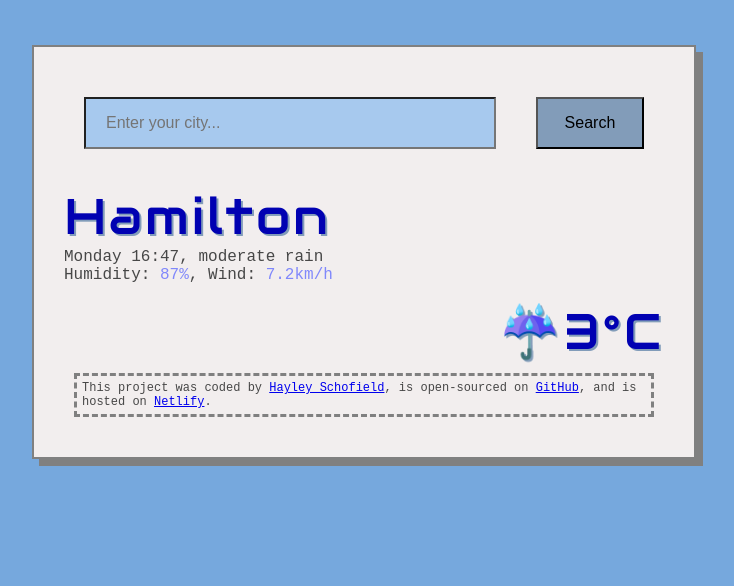
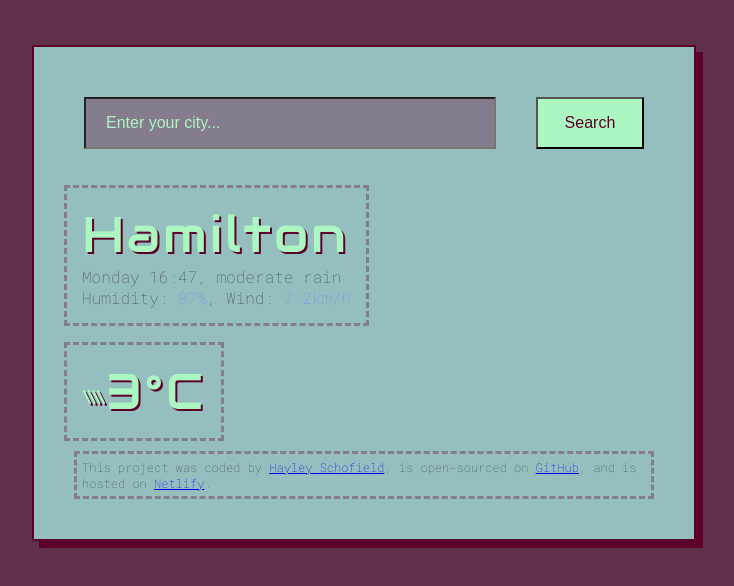
Before and after one commit to heschofield/Weather, a plain HTML site: page index.html in a window 1280 px wide. Shown: the whole page, without its empty margins (276-1010 px from the left). Drawn offline with nearby package versions, Linux system fonts and the light colour scheme; a web font is replaced by a local one.

Commit message:
updating colour palette

```diff
--- a/index.html
+++ b/index.html
@@ -6,6 +6,8 @@
     <title>My Weather App</title>
     <link rel="stylesheet" href="src/styles.css" />
 <link href="https://fonts.googleapis.com/css2?family=Audiowide&family=Chicle&family=Oi&display=swap" rel="stylesheet">
+<link href="https://fonts.googleapis.com/css2?family=Roboto+Mono:ital,wght@0,100..700;1,100..700&display=swap" rel="stylesheet">
+<link rel="stylesheet" href="https://fonts.googleapis.com/css2?family=Material+Symbols+Outlined:opsz,wght,FILL,GRAD@20..48,100..700,0..1,-50..200" />
 </head>
 <body>
     <div class ="weather-app">
@@ -30,7 +32,9 @@
 Humidity: <span class="weather-specs">87%</span>, Wind: <span class="weather-specs">7.2km/h</span>
       </p>
 <div class="current-temperature">
-            <span class="current-temperature-icon">☔️</span
+            <span class="current-temperature-icon"><span class="material-symbols-outlined">
+rainy_heavy
+</span></span
             ><span class="current-temperature-value" id="current-temperature"
               >3</span
             ><span class="current-temperature-unit">°C</span>
--- a/src/styles.css
+++ b/src/styles.css
@@ -1,8 +1,8 @@
 body {
-  background-color: rgb(118, 168, 221);
+  background-color: rgb(97, 48, 75);
   font-family: "Roboto Mono", monospace;
   font-optical-sizing: auto;
-  font-weight: 50;
+  font-weight: 100;
   font-style: normal;
   color: rgb(71, 71, 71);
 }
@@ -14,24 +14,29 @@ form {
 
 p {
   font-size: 16px;
+  border-style: dashed;
+  border-color: rgb(133, 124, 141);
+  max-width: fit-content;
+  padding: 15px;
+  justify-content: left;
 }
 
 footer {
   font-size: 12px;
   align-content: center;
   border-style: dashed;
-  border-color: grey;
+  border-color: rgb(133, 124, 141);
   display: block;
   padding: 5px 5px;
   margin: 10px;
 }
 .weather-app {
-  background-color: rgb(242, 238, 238);
+  background-color: rgb(148, 191, 190);
   margin: 45px auto;
   padding: 30px;
-  box-shadow: grey 7px 7px;
+  box-shadow: rgb(92, 0, 41) 7px 7px;
   border-style: solid;
-  border-color: grey;
+  border-color: rgb(92, 0, 41);
   border-width: 2px;
   max-width: 600px;
 }
@@ -40,8 +45,12 @@ footer {
   margin: 20px;
   width: 80%;
   font-size: 16px;
-  background-color: rgb(167, 201, 238);
+  background-color: rgb(133, 124, 141);
   font-family: Arial, Helvetica, sans-serif;
+}
+::placeholder {
+  color: rgb(172, 247, 193);
+  opacity: 1;
 }
 
 .search-button {
@@ -49,7 +58,8 @@ footer {
   margin: 20px;
   width: 20%;
   font-size: 16px;
-  background-color: rgb(130, 156, 185);
+  background-color: rgb(172, 247, 193);
+  color: rgb(92, 0, 41);
   font-family: Arial, Helvetica, sans-serif;
 }
 
@@ -58,8 +68,8 @@ footer {
   font-weight: 400;
   font-size: 50px;
   letter-spacing: 3px;
-  color: rgb(1, 1, 178);
-  text-shadow: 2px 2px rgb(130, 156, 185);
+  color: rgb(172, 247, 193);
+  text-shadow: 2px 2px rgb(92, 0, 41);
 }
 
 .weather-specs {
@@ -70,15 +80,20 @@ footer {
   font-weight: 400;
   font-size: 50px;
   letter-spacing: 3px;
-  color: rgb(1, 1, 178);
-  text-shadow: 2px 2px rgb(130, 156, 185);
+  color: rgb(172, 247, 193);
+  text-shadow: 2px 2px rgb(92, 0, 41);
   display: flex;
   justify-content: right;
+  border-style: dashed;
+  border-color: rgb(133, 124, 141);
+  max-width: fit-content;
+  padding: 15px;
 }
-
+/*
 .current-temperature-icon {
 }
 .current-temperature-value {
 }
 .current-temperature-unit {
 }
+*/
```
